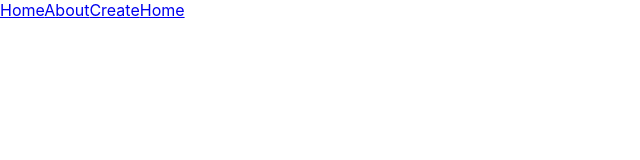
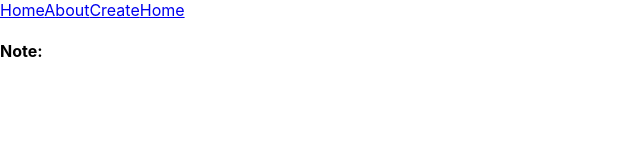
Before and after one commit to Kosta45/link-shield, a React (Create React App) app in the folder react_project/: page /note in a window 1280 px wide. Shown: the top 160 px of the page, without its empty margins (0-640 px from the left). Built offline with nearby package versions, Linux system fonts and the light colour scheme; the HTML template or start-up script is replaced by a standard one.

Commit message:
create output note

```diff
--- a/react_project/src/components/Note.jsx
+++ b/react_project/src/components/Note.jsx
@@ -28,7 +28,12 @@ const Note = () => {
     }, []);
 
     return (
-        <div></div>
+        <div>
+        <div>
+            <h4>Note:</h4>
+            <div>{noteText}</div>
+        </div>
+        </div>
     )
 }
 
```
